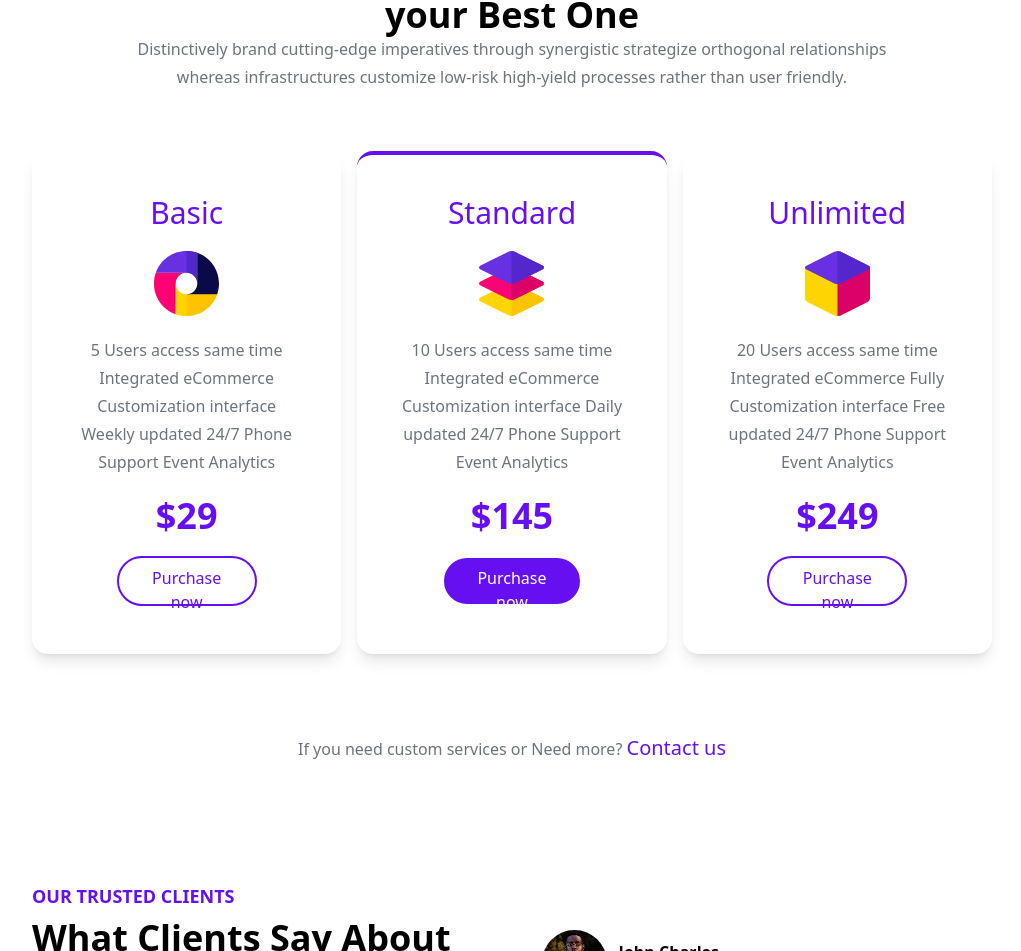
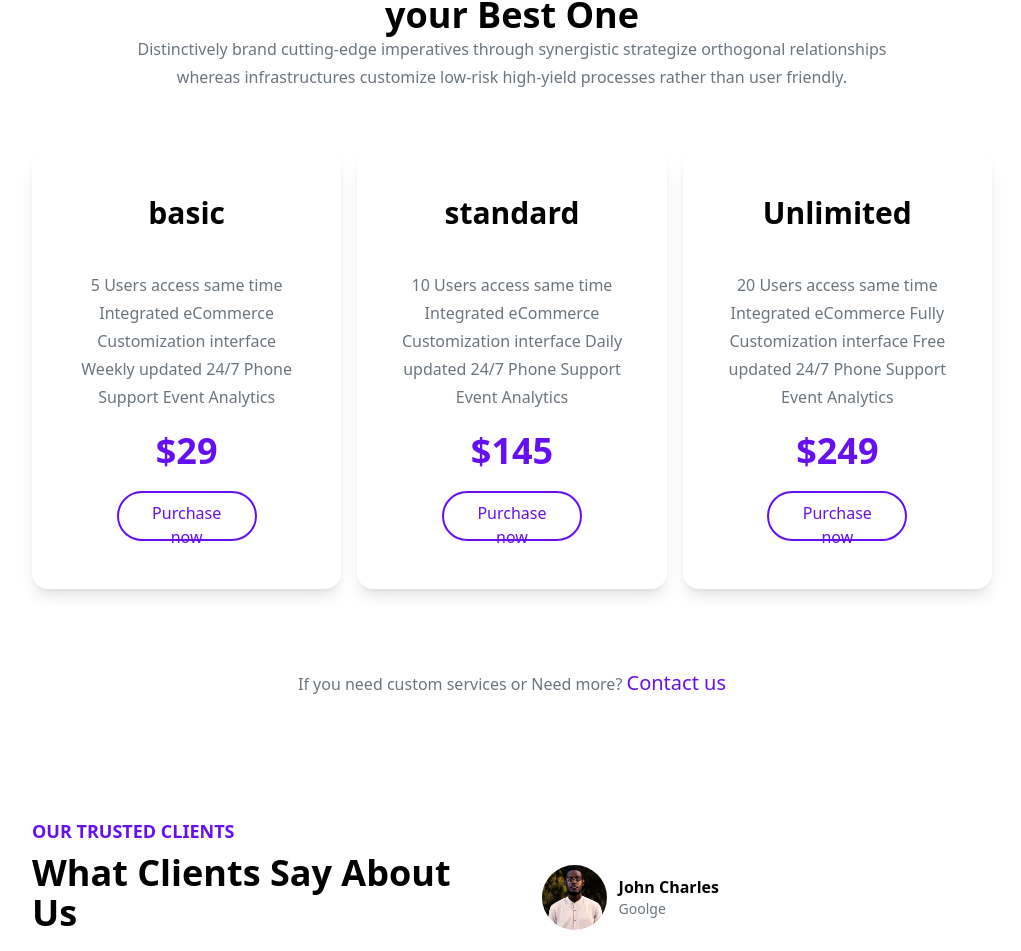
Before and after one commit to iraytee-code/aapco-landing-page, a React (Create React App) app: page / in a window 1280 px wide. Shown: the part 3685-4636 px from the top of the page, without its empty margins (128-1149 px from the left). Built offline with nearby package versions, Linux system fonts and the light colour scheme.

Commit message:
created pricing card component

```diff
--- a/src/Components/Pricing/Pricing.js
+++ b/src/Components/Pricing/Pricing.js
@@ -1,7 +1,8 @@
 import React, { Fragment } from "react";
-import basic from  '../../Assets/images/basic.svg';
-import standard from '../../Assets/images/standard.svg';
-import unlimited from '../../Assets/images/unlimited.svg';
+// import basic from "../../Assets/images/basic.svg";
+// import standard from "../../Assets/images/standard.svg";
+// import unlimited from "../../Assets/images/unlimited.svg";
+import { PricingCard } from "../../Components";
 
 const Pricing = () => {
   return (
@@ -22,7 +23,39 @@ const Pricing = () => {
         </div>
 
         <div className="grid grid-cols-1 md:grid-cols-3 gap-4 pt-5 pb-20">
-          <div className="rounded-2xl hover:text-indigo text-white flex flex-col justify-between items-center shadow-lg p-10 border-t-4 hover:rounded-3xl w-[90]">
+          <PricingCard
+            title="basic"
+            // image="{basic}"
+            description="   5 Users access same time Integrated eCommerce Customization
+          interface Weekly updated 24/7 Phone Support Event Analytics"
+            price="$29"
+          />
+
+          <PricingCard
+            title="standard"
+            // image="{basic}"
+            description="  10 Users access same time
+            Integrated eCommerce
+            Customization interface
+            Daily updated
+            24/7 Phone Support
+            Event Analytics"
+            price="$145"
+          />
+
+          <PricingCard
+            title="Unlimited"
+            // image="{basic}"
+            description=" 20 Users access same time
+            Integrated eCommerce
+            Fully Customization interface
+            Free updated
+            24/7 Phone Support
+            Event Analytics"
+            price="$249"
+          />
+
+          {/* <div className="rounded-2xl hover:text-indigo text-white flex flex-col justify-between items-center shadow-lg p-10 border-t-4 hover:rounded-3xl w-[90]">
             <h2 className="text-2xl md:text-3xl bold pb-5 text-indigo">Basic</h2>
             <div className="w-[65px] pb-5"><img src={basic} alt='basic'/></div>
             <p className="w-50 h-30 text-gray leading-7 text-center">
@@ -58,12 +91,13 @@ const Pricing = () => {
             <div>
             <button className="w-[140px] h-[50px] border-2 text-indigo hover:text-white hover:bg-indigo px-4 py-2 bg-white rounded-full">Purchase now</button>
             </div>
-          </div>
+          </div> */}
         </div>
 
         <div className="text-center">
           <p className="text-gray">
-            If you need custom services or Need more? <span className="text-xl text-indigo"> Contact us</span>
+            If you need custom services or Need more?{" "}
+            <span className="text-xl text-indigo"> Contact us</span>
           </p>
         </div>
       </div>
--- /dev/null
+++ b/src/Components/Utilities/PricingCard.js
@@ -0,0 +1,23 @@
+import React, { Fragment } from "react";
+
+const PricingCard = ({ title, image, description, price }) => {
+  return (
+    <Fragment>
+      <div className="rounded-2xl hover:text-indigo text-white flex flex-col justify-between items-center shadow-lg p-10 border-t-4 hover:rounded-3xl w-[90]">
+        <h2 className="text-2xl md:text-3xl font-bold pb-5 text-black">{title}</h2>
+        <div className="w-[65px] pb-5">{image}</div>
+        <p className="w-50 h-30 text-gray leading-7 text-center">
+          {description}
+        </p>
+        <h4 className="text-indigo text-4xl font-bold py-5">{price}</h4>
+        <div>
+          <button className="w-[140px] h-[50px] border-2 text-indigo hover:text-white hover:bg-indigo px-4 py-2 bg-white rounded-full">
+            Purchase now
+          </button>
+        </div>
+      </div>
+    </Fragment>
+  );
+};
+
+export default PricingCard;
--- a/src/Components/index.js
+++ b/src/Components/index.js
@@ -8,4 +8,5 @@ export { default as Applink } from "./Applink/Applink";
 export { default as Pricing } from "./Pricing/Pricing";
 export { default as StatisticsCard } from "./Utilities/StatisticsCard";
 export {default as FeatureCard} from "./Utilities/FeatureCard";
+export {default as PricingCard} from "./Utilities/PricingCard"
 export {default as Testimonial} from "./Testimonial/Testimonial";
--- a/tailwind.config.js
+++ b/tailwind.config.js
@@ -35,6 +35,7 @@ module.exports = {
       bdColor: "#ebebeb",
       white: "#ffffff",
       Aboutbg: "#f4f7fa",
+      black: "#000000"
     },
     extend: {
       padding: {
```
